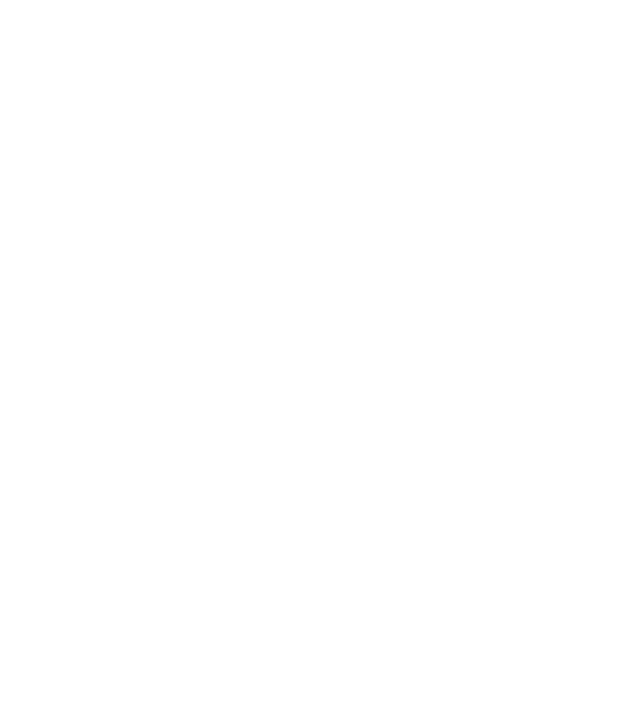
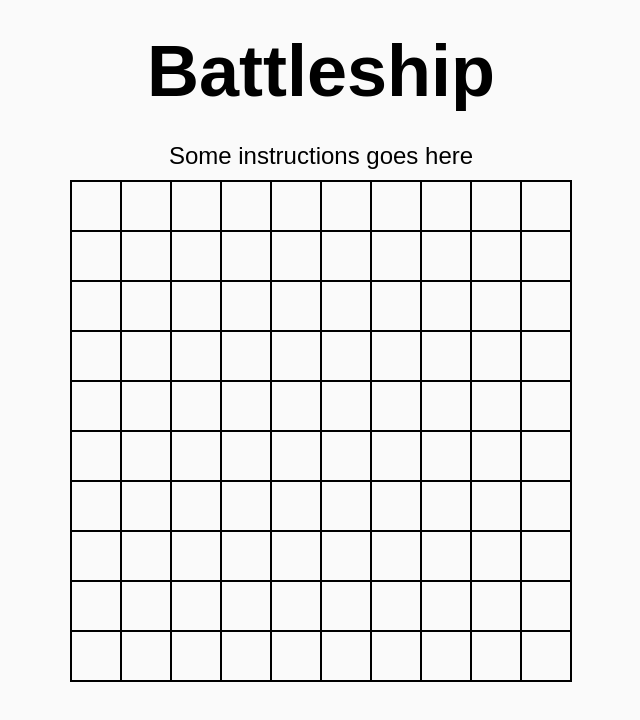
Before and after one commit to adambelko/Battleship, a plain HTML site: page index.html in a window 1280 px wide. Shown: the whole page, without its empty margins (319-959 px from the left). Drawn offline with Linux system fonts and the light colour scheme.

Commit message:
rendering gameboard's grid done, render of the fleet next

```diff
--- a/index.html
+++ b/index.html
@@ -5,10 +5,17 @@
     <meta http-equiv="X-UA-Compatible" content="IE=edge">
     <meta name="viewport" content="width=device-width, initial-scale=1.0">
     <script src="main.js" defer></script>
-    <link rel="stylesheet" href="style.css">
+    <link rel="stylesheet" href="./css/style.css">
     <title>Battleship</title>
 </head>
 <body>
-
+    <header><h1>Battleship</h1></header>
+    <main>
+        <div class="main__text-instructions">Some instructions goes here</div>
+        <div class="main__board-wrapper">
+            <div class="main__board--left"></div>
+            <div class="main__board--right"></div>
+        </div>
+    </main>
 </body>
 </html>
--- a/main.js
+++ b/main.js
@@ -7,26 +7,90 @@
  * If you are looking for production-ready output files, see mode: "production" (https://webpack.js.org/configuration/mode/).
  */
 /******/ (() => { // webpackBootstrap
+/******/ 	"use strict";
 /******/ 	var __webpack_modules__ = ({
 
 /***/ "./src/index.js":
 /*!**********************!*\
   !*** ./src/index.js ***!
   \**********************/
-/***/ (() => {
+/***/ ((__unused_webpack___webpack_module__, __webpack_exports__, __webpack_require__) => {
 
-eval("\n\n//# sourceURL=webpack://battleship/./src/index.js?");
+eval("__webpack_require__.r(__webpack_exports__);\n/* harmony import */ var _scripts_dom_gameController_js__WEBPACK_IMPORTED_MODULE_0__ = __webpack_require__(/*! ./scripts/dom/gameController.js */ \"./src/scripts/dom/gameController.js\");\n\n\n(0,_scripts_dom_gameController_js__WEBPACK_IMPORTED_MODULE_0__[\"default\"])();\n\n\n//# sourceURL=webpack://battleship/./src/index.js?");
+
+/***/ }),
+
+/***/ "./src/scripts/dom/gameController.js":
+/*!*******************************************!*\
+  !*** ./src/scripts/dom/gameController.js ***!
+  \*******************************************/
+/***/ ((__unused_webpack___webpack_module__, __webpack_exports__, __webpack_require__) => {
+
+eval("__webpack_require__.r(__webpack_exports__);\n/* harmony export */ __webpack_require__.d(__webpack_exports__, {\n/* harmony export */   \"default\": () => (__WEBPACK_DEFAULT_EXPORT__)\n/* harmony export */ });\nconst boardWrapper = document.querySelector(\".main__board-wrapper\");\nconst boardLeft = document.querySelector(\".main__board--left\");\nconst boardRight = document.querySelector(\".main__board--right\");\n\nconst renderGameBoard = (board, parent) => {\n    for (let i = 0; i < 100; i++) {\n        const cell = document.createElement(\"div\");\n        cell.className = \"board-cell\";\n        board.appendChild(cell);\n    }\n    parent.appendChild(board);\n};\n\nconst test = () => {\n    renderGameBoard(boardLeft, boardWrapper);\n    console.log(\"hey\");\n};\n/* harmony default export */ const __WEBPACK_DEFAULT_EXPORT__ = (test);\n\n\n//# sourceURL=webpack://battleship/./src/scripts/dom/gameController.js?");
 
 /***/ })
 
 /******/ 	});
 /************************************************************************/
+/******/ 	// The module cache
+/******/ 	var __webpack_module_cache__ = {};
+/******/
+/******/ 	// The require function
+/******/ 	function __webpack_require__(moduleId) {
+/******/ 		// Check if module is in cache
+/******/ 		var cachedModule = __webpack_module_cache__[moduleId];
+/******/ 		if (cachedModule !== undefined) {
+/******/ 			return cachedModule.exports;
+/******/ 		}
+/******/ 		// Create a new module (and put it into the cache)
+/******/ 		var module = __webpack_module_cache__[moduleId] = {
+/******/ 			// no module.id needed
+/******/ 			// no module.loaded needed
+/******/ 			exports: {}
+/******/ 		};
+/******/
+/******/ 		// Execute the module function
+/******/ 		__webpack_modules__[moduleId](module, module.exports, __webpack_require__);
+/******/
+/******/ 		// Return the exports of the module
+/******/ 		return module.exports;
+/******/ 	}
+/******/
+/************************************************************************/
+/******/ 	/* webpack/runtime/define property getters */
+/******/ 	(() => {
+/******/ 		// define getter functions for harmony exports
+/******/ 		__webpack_require__.d = (exports, definition) => {
+/******/ 			for(var key in definition) {
+/******/ 				if(__webpack_require__.o(definition, key) && !__webpack_require__.o(exports, key)) {
+/******/ 					Object.defineProperty(exports, key, { enumerable: true, get: definition[key] });
+/******/ 				}
+/******/ 			}
+/******/ 		};
+/******/ 	})();
+/******/
+/******/ 	/* webpack/runtime/hasOwnProperty shorthand */
+/******/ 	(() => {
+/******/ 		__webpack_require__.o = (obj, prop) => (Object.prototype.hasOwnProperty.call(obj, prop))
+/******/ 	})();
+/******/
+/******/ 	/* webpack/runtime/make namespace object */
+/******/ 	(() => {
+/******/ 		// define __esModule on exports
+/******/ 		__webpack_require__.r = (exports) => {
+/******/ 			if(typeof Symbol !== 'undefined' && Symbol.toStringTag) {
+/******/ 				Object.defineProperty(exports, Symbol.toStringTag, { value: 'Module' });
+/******/ 			}
+/******/ 			Object.defineProperty(exports, '__esModule', { value: true });
+/******/ 		};
+/******/ 	})();
+/******/
+/************************************************************************/
 /******/
 /******/ 	// startup
 /******/ 	// Load entry module and return exports
 /******/ 	// This entry module can't be inlined because the eval devtool is used.
-/******/ 	var __webpack_exports__ = {};
-/******/ 	__webpack_modules__["./src/index.js"]();
+/******/ 	var __webpack_exports__ = __webpack_require__("./src/index.js");
 /******/
 /******/ })()
 ;
--- /dev/null
+++ b/sass/style.scss
@@ -0,0 +1,51 @@
+* {
+    margin: 0;
+    padding: 0;
+}
+
+$light-grey: #fafafa;
+
+html {
+    font-family: 'Pragati Narrow', sans-serif;
+    font-size: 62.5%;
+    box-sizing: border-box;
+    height: 100%;
+    background: $light-grey;
+}
+
+header {
+    display: flex;
+    justify-content: center;
+    font-size: 3.6rem;
+    margin-top: 3rem;
+}
+
+// ----- MAIN -----
+.main__text-instructions {
+    display: flex;
+    justify-content: center;
+    font-size: 2.4rem;
+    margin-top: 3rem;
+}
+
+main {
+    display: flex;
+    flex-direction: column;
+}
+
+.main__board-wrapper {
+    display: flex;
+    justify-content: center;
+    margin-top: 1rem;
+}
+
+.main__board--left {
+    display: grid;
+    grid-template-columns: repeat(10, 5rem);
+    grid-template-rows: repeat(10, 5rem);
+    border: 1px solid black;
+}
+
+.board-cell {
+    border: 1px solid black;
+}
```
Also changed, not shown: css/style.css (added), style.css (deleted), 2 other files.
